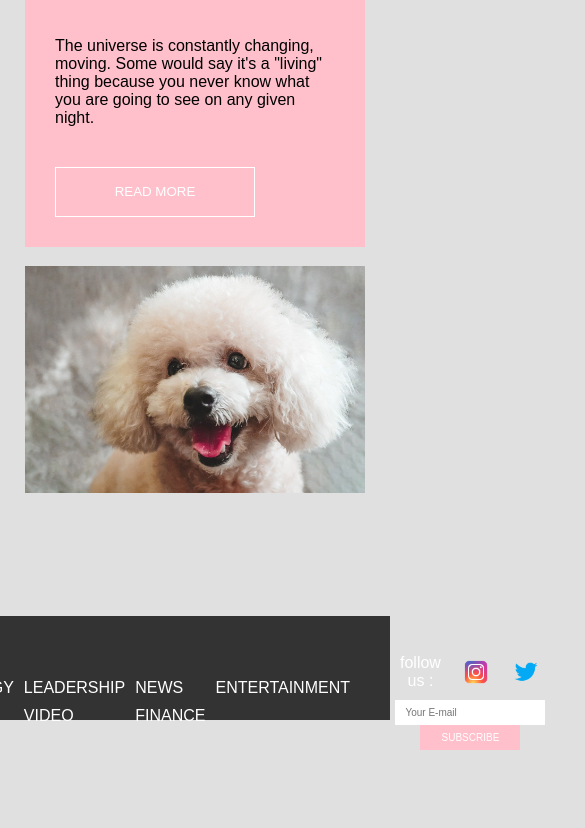
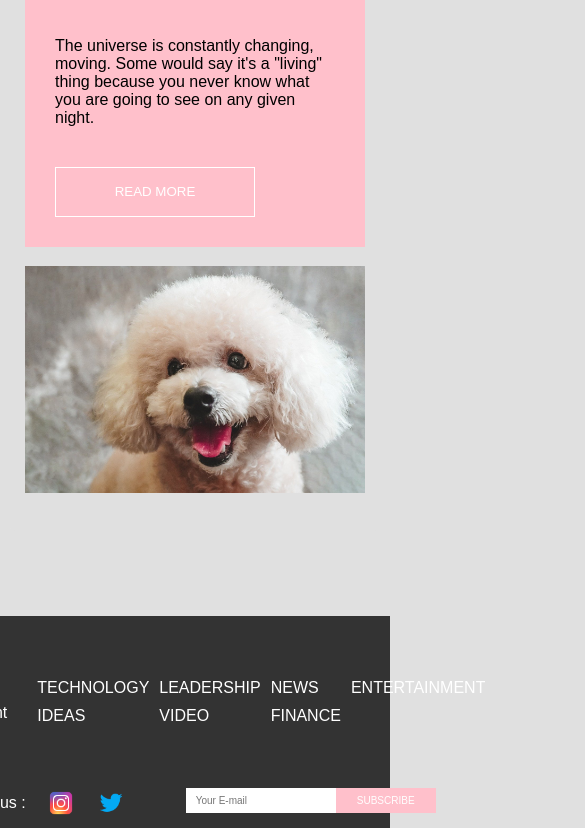
Before and after one commit to yeomdogyeong/yeomdogyeong.github.io, a plain HTML site: page MyHome/index.html in a window 390 px wide. Shown: the part 1927-2755 px from the top of the page, 585 px wide, since content can reach past the window. Before the commit the page ends 2685 px from the top, so only its background shows below. Drawn offline with Linux system fonts and the light colour scheme; a script that the page names is missing.

Commit message:
[style]1024미만 footer배치 구현

```diff
--- a/MyHome/css/style.css
+++ b/MyHome/css/style.css
@@ -122,14 +122,13 @@ footer {
   color: white;
   text-align: center;
   padding: 10px;
-  height: 10vh;
   position: static;
   bottom: 0;
   left: 0;
   right: 0;
 }
 
-.footer-section {
+#footer-section {
   display: grid;
   grid-template-columns: 1fr 2fr 1fr;
   justify-content: center;
@@ -144,7 +143,7 @@ footer {
 
 .footer-first {
   text-align: left;
-  padding-left: 20px; /* optional: 왼쪽 여백을 추가하고 싶으면 이 속성도 사용할 수 있습니다. */
+  padding-left: 20px;
 }
 
 .footer-second {
@@ -207,6 +206,28 @@ footer {
   #side-content {
     order: 2;
   }
+  #footer-section {
+    grid-template-columns: 1fr 1fr;
+    grid-template-rows: auto auto;
+    grid-template-areas:
+      "first second"
+      "third third";
+    grid-gap: 30px;
+  }
+
+  .footer-first {
+    grid-area: first;
+  }
+
+  .footer-second {
+    grid-area: second;
+  }
+
+  .footer-third {
+    grid-area: third;
+    display: flex;
+    justify-content: row-reverse;
+  }
 }
 
 @media (max-width: 768px) {
--- a/MyHome/index.html
+++ b/MyHome/index.html
@@ -69,7 +69,7 @@
     </main>
 
     <footer>
-      <section class="footer-section">
+      <div id="footer-section">
         <div class="footer-first">
           <h3>Deck</h3>
           <p>@ 2018 Deck</p>
@@ -96,7 +96,7 @@
             <input placeholder="Your E-mail" /><button>SUBSCRIBE</button>
           </div>
         </div>
-      </section>
+      </div>
     </footer>
 
     <script src="js/scripts.js"></script>
```
